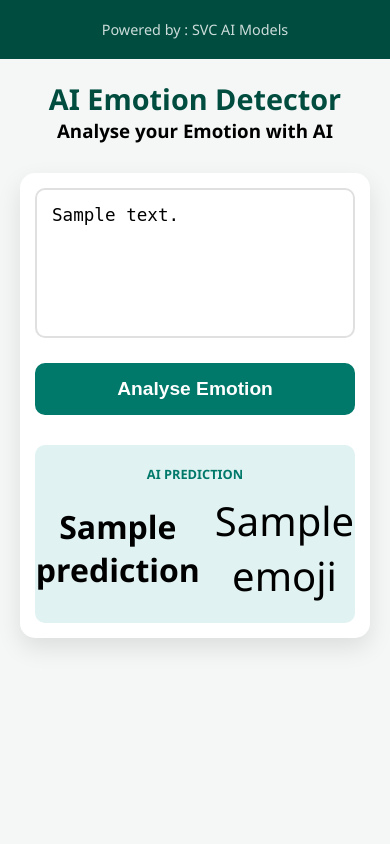
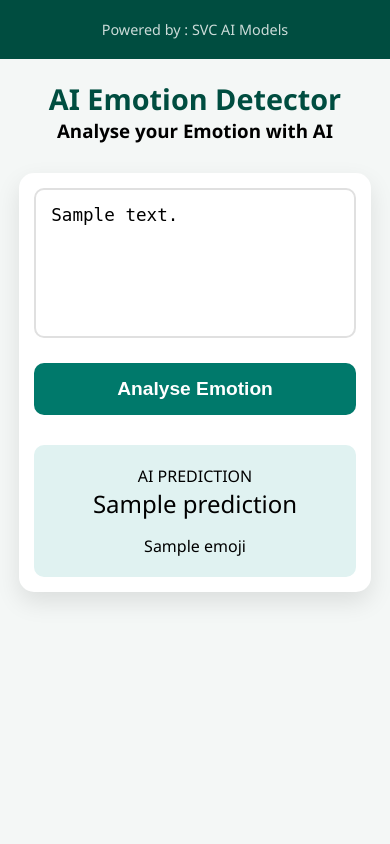
Before and after one commit to Shoukat125/emotion-detector-api, a Flask app: template templates/index.html in a window 390 px wide. Run offline with Flask 3, Linux system fonts and the light colour scheme; the template is opened without the code that fills it: most values are stand-ins (such as "Sample title", 1, 10 or a date in 2020).

Commit message:
Final Portrait Fix

```diff
--- a/static/style.css
+++ b/static/style.css
@@ -11,6 +11,7 @@ body {
     flex-direction: row; /* Desktop par side-by-side */
     min-height: 100vh;
     background-color: #f4f7f6;
+    overflow-x: hidden; /* Screen se bahar nikalne se rokta hai */
 }
 
 /* Sidebar Styling */
@@ -22,6 +23,7 @@ body {
     flex-direction: column;
     justify-content: space-between;
     padding: 30px;
+    flex-shrink: 0; /* Sidebar ko dabne se rokta hai */
 }
 
 .sidebar-footer {
@@ -36,6 +38,7 @@ body {
     display: flex;
     flex-direction: column;
     align-items: center;
+    width: 100%;
 }
 
 .page-header {
@@ -46,6 +49,7 @@ body {
 .main-title {
     color: #004d40;
     font-size: 2.5rem;
+    word-wrap: break-word;
 }
 
 /* App Container */
@@ -93,14 +97,7 @@ body {
     background-color: #e0f2f1;
     border-radius: 10px;
     text-align: center;
-}
-
-.res-label {
-    display: block;
-    font-size: 0.8rem;
-    color: #00796b;
-    font-weight: bold;
-    margin-bottom: 10px;
+    width: 100%;
 }
 
 .res-content {
@@ -108,22 +105,13 @@ body {
     justify-content: center;
     align-items: center;
     gap: 15px;
+    flex-wrap: wrap; /* Result agar bada ho to niche aa jaye */
 }
 
-.res-text {
-    font-size: 2rem;
-    font-weight: 800;
-}
-
-.res-emoji {
-    font-size: 2.5rem;
-}
-
-/* --- Responsive Magic (Mobile Settings) --- */
-
+/* --- Mobile Portrait Fix --- */
 @media (max-width: 768px) {
     body {
-        flex-direction: column; /* Mobile par sidebar upar aur content niche */
+        flex-direction: column; /* Portrait mein sidebar upar, content niche */
     }
 
     .sidebar {
@@ -131,10 +119,11 @@ body {
         height: auto;
         padding: 20px;
         text-align: center;
+        min-height: auto;
     }
 
     .main-content {
-        padding: 20px;
+        padding: 20px 10px; /* Side gaps kam kar diye */
     }
 
     .main-title {
@@ -143,5 +132,10 @@ body {
 
     .app-container {
         padding: 15px;
+        width: 95%; /* Mobile screen ke hisaab se fit */
+    }
+
+    .res-text {
+        font-size: 1.5rem;
     }
 }
```
